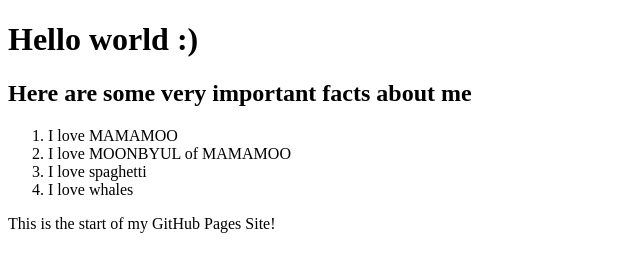
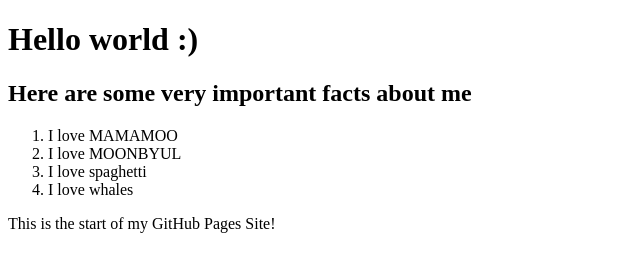
Before and after one commit to moonbyulsimp/moonbyulsimp.github.io, a plain HTML site: page index.html in a window 1280 px wide. Shown: the whole page, without its empty margins (0-640 px from the left). Drawn offline with Linux system fonts and the light colour scheme.

Commit message:
Update index.html

```diff
--- a/index.html
+++ b/index.html
@@ -8,7 +8,7 @@
 		<h2>Here are some very important facts about me</h2>
 		<ol>
 			<li>I love MAMAMOO</li>
-			<li>I love MOONBYUL of MAMAMOO</li>
+			<li>I love MOONBYUL</li>
 			<li>I love spaghetti</li>
 			<li>I love whales</li>
 		</ol>
```
